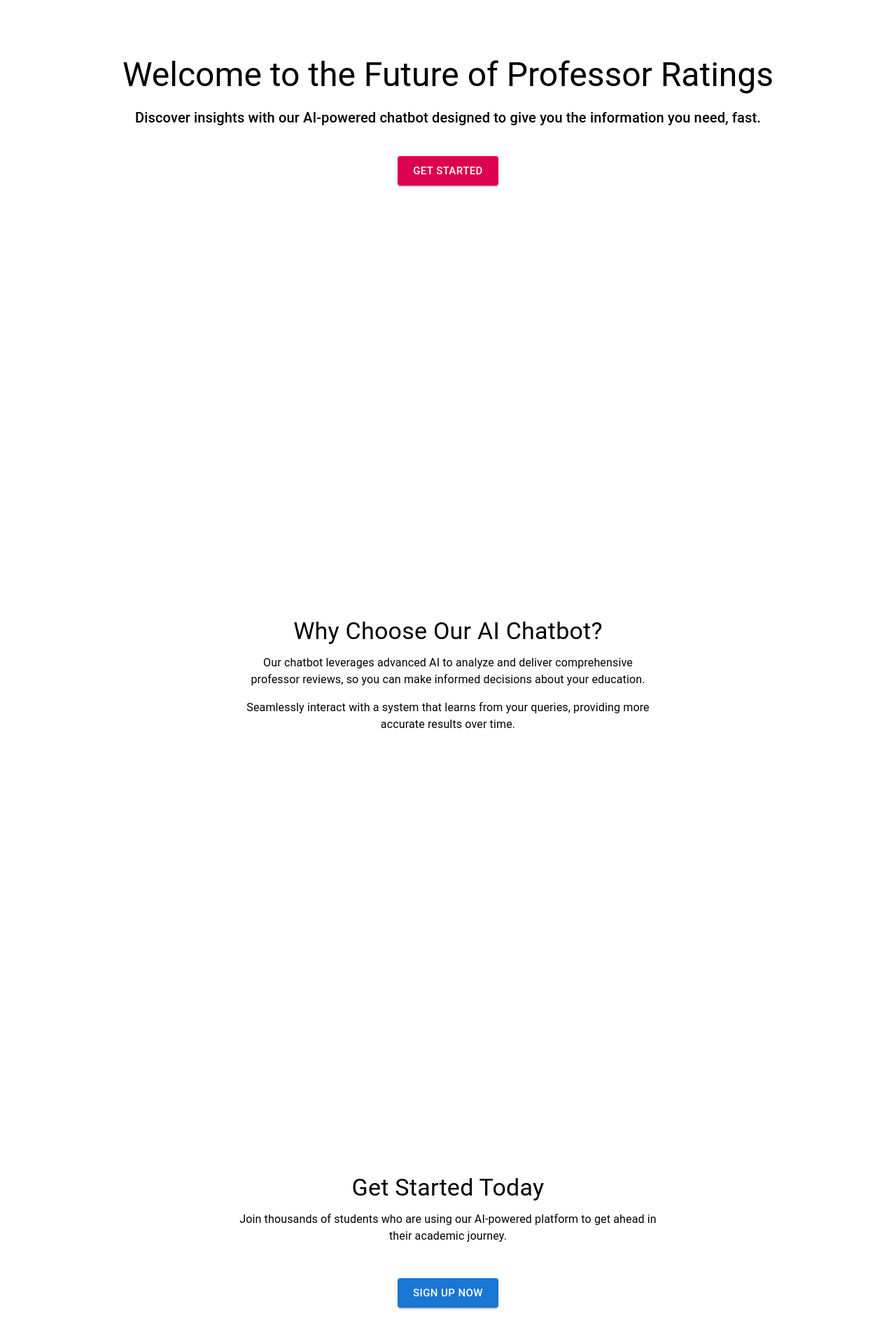
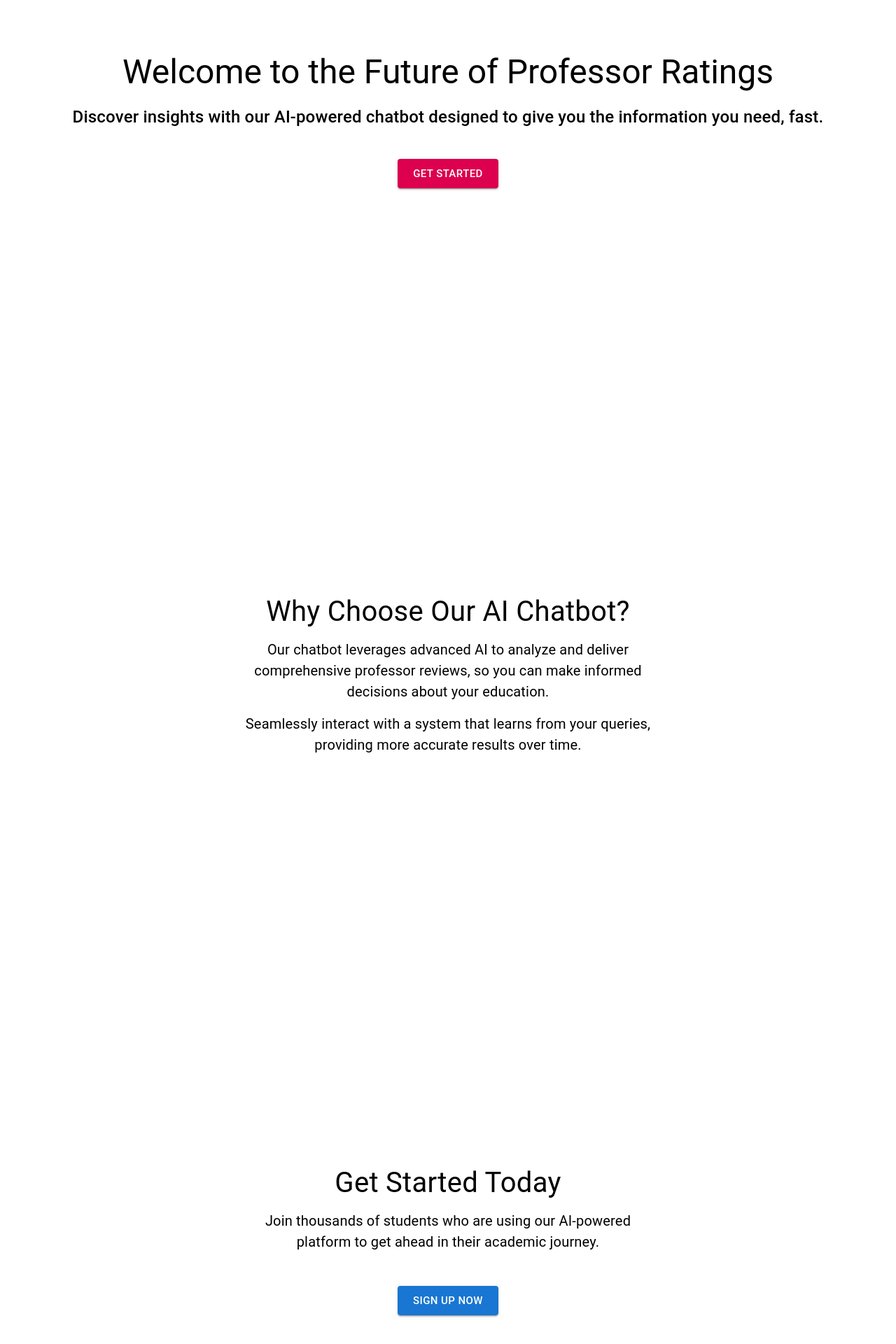
Before and after one commit to Azizur2001/ai-rate-my-professor, a Next.js app: page /home in a window 1280 px wide. Shown: the part 292-2212 px from the top of the page at 70% size. Built offline with nearby package versions, Linux system fonts and the light colour scheme.

Commit message:
made it mobile friedndly

```diff
--- a/app/home/page.js
+++ b/app/home/page.js
@@ -1,76 +1,25 @@
-// 'use client'
+// "use client";
 
-// import { Box, Button, Typography, AppBar, Toolbar } from "@mui/material";
-// import { useRouter } from 'next/navigation';
+// import {
+//   Box,
+//   Typography,
+//   Button,
+//   AppBar,
+//   Toolbar,
+//   IconButton,
+//   useTheme,
+// } from "@mui/material";
+// import { useRouter } from "next/navigation";
+// import { useContext, useEffect, useState } from "react";
+// import { ThemeContext } from "../ThemeContext";
+// import Brightness4Icon from "@mui/icons-material/Brightness4";
+// import Brightness7Icon from "@mui/icons-material/Brightness7";
 
 // export default function Home() {
 //   const router = useRouter();
+//   const { mode, toggleTheme } = useContext(ThemeContext);
+//   const theme = useTheme();
 
-//   const handleGetStarted = () => {
-//     router.push('/signup');  // Redirect to the signup page
-//   };
-
-//   return (
-//     <Box
-//       width="100vw"
-//       height="100vh"
-//       display="flex"
-//       flexDirection="column"
-//     >
-//       {/* Navbar */}
-//       <AppBar position="static">
-//         <Toolbar>
-//           <Typography variant="h6" sx={{ flexGrow: 1 }}>
-//             Rate My Professor AI Assistant
-//           </Typography>
-//           <Button color="inherit" onClick={() => router.push('/login')}>
-//             Login
-//           </Button>
-//         </Toolbar>
-//       </AppBar>
-
-//       {/* Main Content */}
-//       <Box
-//         flexGrow={1}
-//         display="flex"
-//         justifyContent="center"
-//         alignItems="center"
-//         p={3}
-//       >
-//         <Box textAlign="center">
-//           <Typography variant="h3" gutterBottom>
-//             Welcome to Rate My Professor AI Assistant
-//           </Typography>
-//           <Typography variant="h6" gutterBottom>
-//             Your journey to better professor reviews starts here.
-//           </Typography>
-//           <Button
-//             variant="contained"
-//             color="primary"
-//             size="large"
-//             onClick={handleGetStarted}
-//             sx={{ mt: 4 }}
-//           >
-//             Get Started
-//           </Button>
-//         </Box>
-//       </Box>
-//     </Box>
-//   );
-// }
-
-
-
-// 'use client'
-
-// import { Box, Typography, Button, AppBar, Toolbar } from "@mui/material";
-// import { useRouter } from 'next/navigation';
-// import { useEffect, useState } from "react";
-
-// export default function Home() {
-//   const router = useRouter();
-
-//   // State declarations
 //   const [fadeInHero, setFadeInHero] = useState(false);
 //   const [fadeInFeatures, setFadeInFeatures] = useState(false);
 //   const [fadeInCTA, setFadeInCTA] = useState(false);
@@ -79,39 +28,52 @@
 //     const handleScroll = () => {
 //       const scrollPosition = window.scrollY + window.innerHeight;
 
-//       if (scrollPosition > document.getElementById('hero-section').offsetTop + 200) {
+//       const heroSection = document.getElementById("hero-section");
+//       const featuresSection = document.getElementById("features-section");
+//       const ctaSection = document.getElementById("cta-section");
+
+//       if (
+//         heroSection &&
+//         scrollPosition > heroSection.offsetTop + heroSection.offsetHeight / 2
+//       ) {
 //         setFadeInHero(true);
 //       }
-//       if (scrollPosition > document.getElementById('features-section').offsetTop + 200) {
+//       if (
+//         featuresSection &&
+//         scrollPosition > featuresSection.offsetTop + featuresSection.offsetHeight / 2
+//       ) {
 //         setFadeInFeatures(true);
 //       }
-//       if (scrollPosition > document.getElementById('cta-section').offsetTop + 200) {
+//       if (
+//         ctaSection &&
+//         scrollPosition > ctaSection.offsetTop + ctaSection.offsetHeight / 2
+//       ) {
 //         setFadeInCTA(true);
 //       }
 //     };
 
-//     window.addEventListener('scroll', handleScroll);
-//     return () => window.removeEventListener('scroll', handleScroll);
+//     window.addEventListener("scroll", handleScroll);
+//     // Trigger once on mount
+//     handleScroll();
+//     return () => window.removeEventListener("scroll", handleScroll);
 //   }, []);
 
 //   const handleGetStarted = () => {
-//     router.push('/signup');  // Redirect to the signup page
+//     router.push("/signup"); // Redirect to the signup page
 //   };
 
 //   return (
-//     <Box
-//       width="100vw"
-//       display="flex"
-//       flexDirection="column"
-//       style={{ scrollBehavior: "smooth" }}
-//     >
+//     <Box width="100%" minHeight="100vh" bgcolor={theme.palette.background.default}>
 //       {/* Navbar */}
-//       <AppBar position="static">
+//       <AppBar position="static" color="primary">
 //         <Toolbar>
 //           <Typography variant="h6" sx={{ flexGrow: 1 }}>
 //             Rate My Professor AI Assistant
 //           </Typography>
-//           <Button color="inherit" onClick={() => router.push('/login')}>
+//           <IconButton sx={{ ml: 1 }} onClick={toggleTheme} color="inherit">
+//             {mode === "dark" ? <Brightness7Icon /> : <Brightness4Icon />}
+//           </IconButton>
+//           <Button color="inherit" onClick={() => router.push("/login")}>
 //             Login
 //           </Button>
 //         </Toolbar>
@@ -120,18 +82,19 @@
 //       {/* Hero Section */}
 //       <Box
 //         id="hero-section"
-//         height="100vh"
+//         minHeight="100vh"
 //         display="flex"
 //         flexDirection="column"
 //         justifyContent="center"
 //         alignItems="center"
 //         textAlign="center"
-//         bgcolor="primary.main"
-//         color="white"
-//         style={{
+//         px={3}
+//         sx={{
+//           backgroundColor: theme.palette.background.paper,
+//           color: theme.palette.text.primary,
 //           opacity: fadeInHero ? 1 : 0,
-//           transform: fadeInHero ? 'translateY(0)' : 'translateY(20px)',
-//           transition: "opacity 1s ease-in-out, transform 1s ease-in-out",
+//           transform: fadeInHero ? "translateY(0)" : "translateY(20px)",
+//           transition: "all 1s ease-in-out",
 //         }}
 //       >
 //         <Typography variant="h3" gutterBottom>
@@ -154,28 +117,28 @@
 //       {/* Features Section */}
 //       <Box
 //         id="features-section"
-//         height="100vh"
+//         minHeight="100vh"
 //         display="flex"
 //         flexDirection="column"
 //         justifyContent="center"
 //         alignItems="center"
 //         textAlign="center"
-//         bgcolor="secondary.main"
-//         color="white"
-//         p={3}
-//         style={{
+//         px={3}
+//         sx={{
+//           backgroundColor: theme.palette.background.default,
+//           color: theme.palette.text.primary,
 //           opacity: fadeInFeatures ? 1 : 0,
-//           transform: fadeInFeatures ? 'translateY(0)' : 'translateY(20px)',
-//           transition: "opacity 1s ease-in-out, transform 1s ease-in-out",
+//           transform: fadeInFeatures ? "translateY(0)" : "translateY(20px)",
+//           transition: "all 1s ease-in-out",
 //         }}
 //       >
 //         <Typography variant="h4" gutterBottom>
 //           Why Choose Our AI Chatbot?
 //         </Typography>
-//         <Typography variant="body1" paragraph>
+//         <Typography variant="body1" paragraph maxWidth="600px">
 //           Our chatbot leverages advanced AI to analyze and deliver comprehensive professor reviews, so you can make informed decisions about your education.
 //         </Typography>
-//         <Typography variant="body1" paragraph>
+//         <Typography variant="body1" paragraph maxWidth="600px">
 //           Seamlessly interact with a system that learns from your queries, providing more accurate results over time.
 //         </Typography>
 //       </Box>
@@ -183,25 +146,25 @@
 //       {/* Call to Action Section */}
 //       <Box
 //         id="cta-section"
-//         height="100vh"
+//         minHeight="100vh"
 //         display="flex"
 //         flexDirection="column"
 //         justifyContent="center"
 //         alignItems="center"
 //         textAlign="center"
-//         bgcolor="primary.light"
-//         color="black"
-//         p={3}
-//         style={{
+//         px={3}
+//         sx={{
+//           backgroundColor: theme.palette.background.paper,
+//           color: theme.palette.text.primary,
 //           opacity: fadeInCTA ? 1 : 0,
-//           transform: fadeInCTA ? 'translateY(0)' : 'translateY(20px)',
-//           transition: "opacity 1s ease-in-out, transform 1s ease-in-out",
+//           transform: fadeInCTA ? "translateY(0)" : "translateY(20px)",
+//           transition: "all 1s ease-in-out",
 //         }}
 //       >
 //         <Typography variant="h4" gutterBottom>
 //           Get Started Today
 //         </Typography>
-//         <Typography variant="body1" paragraph>
+//         <Typography variant="body1" paragraph maxWidth="600px">
 //           Join thousands of students who are using our AI-powered platform to get ahead in their academic journey.
 //         </Typography>
 //         <Button
@@ -217,8 +180,6 @@
 //     </Box>
 //   );
 // }
-
-
 
 
 "use client";
@@ -318,12 +279,34 @@ export default function Home() {
           opacity: fadeInHero ? 1 : 0,
           transform: fadeInHero ? "translateY(0)" : "translateY(20px)",
           transition: "all 1s ease-in-out",
+          px: {
+            xs: 2, // Padding for small screens
+            sm: 3, // Padding for medium screens and up
+          },
         }}
       >
-        <Typography variant="h3" gutterBottom>
+        <Typography
+          variant="h3"
+          gutterBottom
+          sx={{
+            fontSize: {
+              xs: "2rem", // Smaller font on mobile
+              sm: "3rem", // Larger font on tablets and up
+            },
+          }}
+        >
           Welcome to the Future of Professor Ratings
         </Typography>
-        <Typography variant="h6" gutterBottom>
+        <Typography
+          variant="h6"
+          gutterBottom
+          sx={{
+            fontSize: {
+              xs: "1.25rem", // Smaller font on mobile
+              sm: "1.5rem", // Larger font on tablets and up
+            },
+          }}
+        >
           Discover insights with our AI-powered chatbot designed to give you the information you need, fast.
         </Typography>
         <Button
@@ -331,7 +314,13 @@ export default function Home() {
           color="secondary"
           size="large"
           onClick={handleGetStarted}
-          sx={{ mt: 4 }}
+          sx={{
+            mt: 4,
+            width: {
+              xs: "100%", // Full width on mobile
+              sm: "auto", // Auto width on larger screens
+            },
+          }}
         >
           Get Started
         </Button>
@@ -353,15 +342,48 @@ export default function Home() {
           opacity: fadeInFeatures ? 1 : 0,
           transform: fadeInFeatures ? "translateY(0)" : "translateY(20px)",
           transition: "all 1s ease-in-out",
+          px: {
+            xs: 2, // Padding for small screens
+            sm: 3, // Padding for medium screens and up
+          },
         }}
       >
-        <Typography variant="h4" gutterBottom>
+        <Typography
+          variant="h4"
+          gutterBottom
+          sx={{
+            fontSize: {
+              xs: "1.75rem", // Smaller font on mobile
+              sm: "2.5rem", // Larger font on tablets and up
+            },
+          }}
+        >
           Why Choose Our AI Chatbot?
         </Typography>
-        <Typography variant="body1" paragraph maxWidth="600px">
+        <Typography
+          variant="body1"
+          paragraph
+          maxWidth="600px"
+          sx={{
+            fontSize: {
+              xs: "1rem", // Smaller font on mobile
+              sm: "1.25rem", // Larger font on tablets and up
+            },
+          }}
+        >
           Our chatbot leverages advanced AI to analyze and deliver comprehensive professor reviews, so you can make informed decisions about your education.
         </Typography>
-        <Typography variant="body1" paragraph maxWidth="600px">
+        <Typography
+          variant="body1"
+          paragraph
+          maxWidth="600px"
+          sx={{
+            fontSize: {
+              xs: "1rem", // Smaller font on mobile
+              sm: "1.25rem", // Larger font on tablets and up
+            },
+          }}
+        >
           Seamlessly interact with a system that learns from your queries, providing more accurate results over time.
         </Typography>
       </Box>
@@ -382,12 +404,35 @@ export default function Home() {
           opacity: fadeInCTA ? 1 : 0,
           transform: fadeInCTA ? "translateY(0)" : "translateY(20px)",
           transition: "all 1s ease-in-out",
+          px: {
+            xs: 2, // Padding for small screens
+            sm: 3, // Padding for medium screens and up
+          },
         }}
       >
-        <Typography variant="h4" gutterBottom>
+        <Typography
+          variant="h4"
+          gutterBottom
+          sx={{
+            fontSize: {
+              xs: "1.75rem", // Smaller font on mobile
+              sm: "2.5rem", // Larger font on tablets and up
+            },
+          }}
+        >
           Get Started Today
         </Typography>
-        <Typography variant="body1" paragraph maxWidth="600px">
+        <Typography
+          variant="body1"
+          paragraph
+          maxWidth="600px"
+          sx={{
+            fontSize: {
+              xs: "1rem", // Smaller font on mobile
+              sm: "1.25rem", // Larger font on tablets and up
+            },
+          }}
+        >
           Join thousands of students who are using our AI-powered platform to get ahead in their academic journey.
         </Typography>
         <Button
@@ -395,7 +440,13 @@ export default function Home() {
           color="primary"
           size="large"
           onClick={handleGetStarted}
-          sx={{ mt: 4 }}
+          sx={{
+            mt: 4,
+            width: {
+              xs: "100%", // Full width on mobile
+              sm: "auto", // Auto width on larger screens
+            },
+          }}
         >
           Sign Up Now
         </Button>
```
Also changed, not shown: app/ai-rmp/page.js (+56 -8 lines), app/login/page.js (+54 -8 lines), app/signup/page.js (+84 -11 lines).
